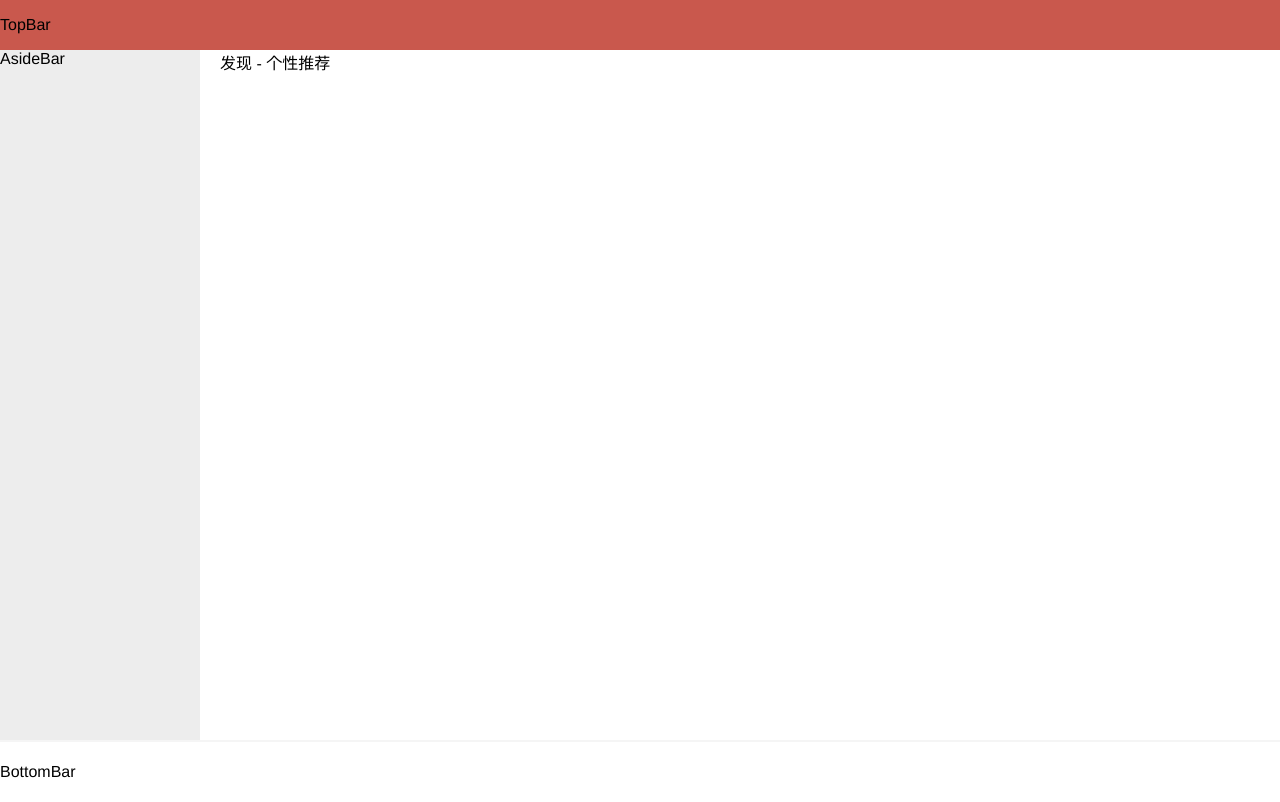
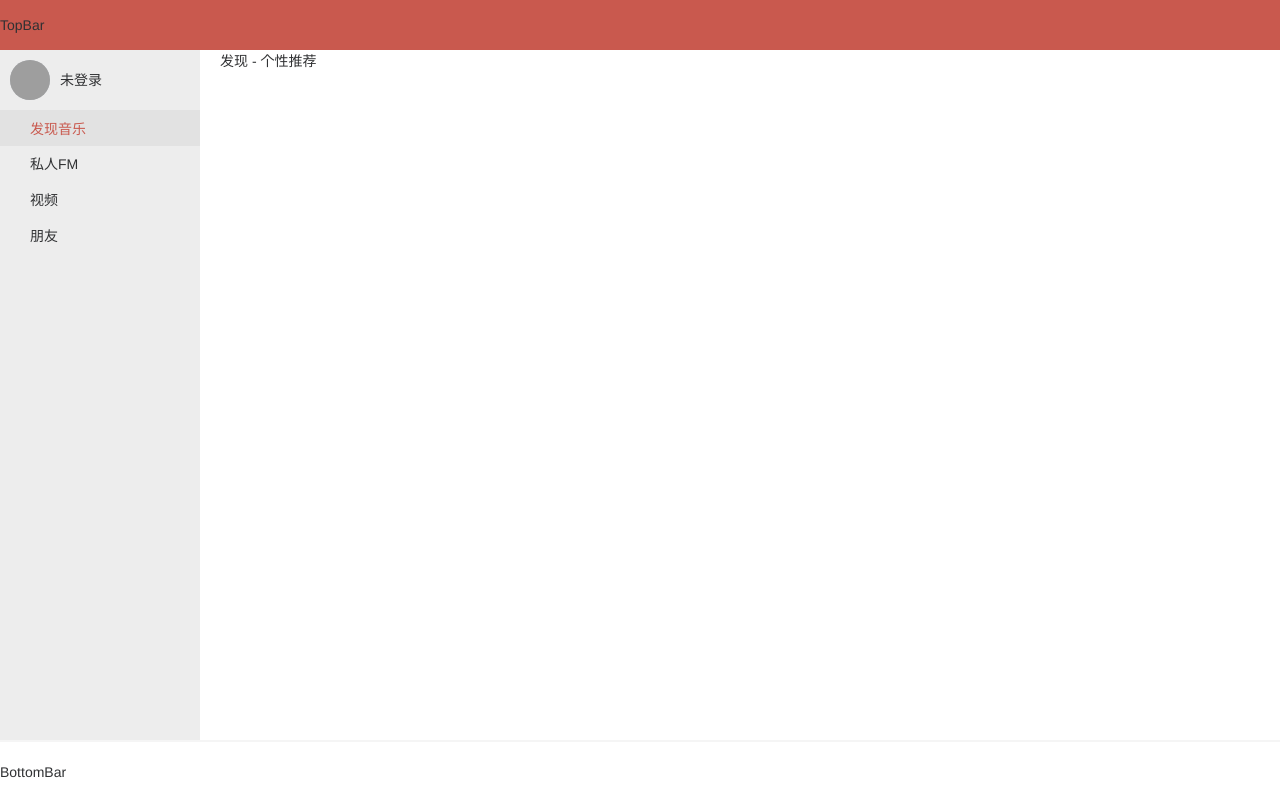
Before and after one commit to jianghaotian/CloudMusic, a Vue app: page /#/find in a window 1280 px wide. Built offline with nearby package versions, Linux system fonts and the light colour scheme; grey boxes are pictures that could not be loaded; a small style sheet from the web is missing.

Commit message:
完成侧边栏未登录的基本功能

```diff
--- a/public/index.html
+++ b/public/index.html
@@ -6,6 +6,8 @@
     <meta name="viewport" content="width=device-width,initial-scale=1.0">
     <link rel="icon" href="<%= BASE_URL %>favicon.ico">
     <title><%= htmlWebpackPlugin.options.title %></title>
+    <link rel="stylesheet" href="https://at.alicdn.com/t/font_1692577_6sanmjrn0fi.css">
+
   </head>
   <body>
     <noscript>
--- a/src/App.vue
+++ b/src/App.vue
@@ -40,21 +40,39 @@ export default class App extends Vue {
 
 <style lang="scss">
 html, body {
+  height: 100%;
   width: 100%;
-  height: 100%;
   margin: 0;
   padding: 0;
 }
+ul, li {
+  padding:0;
+  margin:0;
+  list-style:none
+}
+input {
+  outline: none;
+}
+a {
+  text-decoration: none;
+  color: #303133;
+  &:link{text-decoration: none;}
+  &:visited {text-decoration: none;}
+  &:hover {text-decoration: none;}
+  &:active {text-decoration: none;}
+}
 #app {
+  height: 100%;
   width: 100%;
-  height: 100%;
   font-family: "Helvetica Neue", Helvetica, "PingFang SC", "Hiragino Sans GB", "Microsoft YaHei", "微软雅黑", Arial,sans-serif;
+  font-size: 14px;
+  color: #303133;
   -webkit-font-smoothing: antialiased;
   -moz-osx-font-smoothing: grayscale;
 }
 .el-container {
+  height: 100%;
   width: 100%;
-  height: 100%;
 }
 .el-header {
   padding: 0;
--- a/src/components/aside/AsideBar.vue
+++ b/src/components/aside/AsideBar.vue
@@ -1,6 +1,40 @@
 <template>
   <div class="aside_bar">
-    AsideBar
+    <div class="user">
+      <el-avatar :size="40" :src="avatarUrl">
+        <img src="https://cube.elemecdn.com/3/7c/3ea6beec64369c2642b92c6726f1epng.png"/>
+      </el-avatar>
+      <div>
+        <span>未登录</span>
+        <i class="iconfont icon-arrLeft"></i>
+      </div>
+    </div>
+    <ul>
+      <router-link to="/find">
+        <li :class="{select: $route.name === 'find'}">
+          <i class="iconfont icon-find" :style="{fontSize: '18px'}"></i>
+          发现音乐
+        </li>
+      </router-link>
+      <router-link to="/fm">
+        <li :class="{select: $route.name === 'fm'}">
+          <i class="iconfont icon-fm"></i>
+          私人FM
+        </li>
+      </router-link>
+      <router-link to="/video">
+        <li :class="{select: $route.name === 'video'}">
+          <i class="iconfont icon-video"></i>
+          视频
+        </li>
+      </router-link>
+      <router-link to="/friend">
+        <li :class="{select: $route.name === 'friend'}">
+          <i class="iconfont icon-friend"></i>
+          朋友
+        </li>
+      </router-link>
+    </ul>
   </div>
 </template>
 
@@ -9,16 +43,54 @@ import { Component, Prop, Vue } from 'vue-property-decorator';
 
 @Component
 export default class AsideBar extends Vue {
-
+  avatarUrl : string = '';
 
 }
 </script>
 
 <style lang="scss" scoped>
 .aside_bar {
+  display: flex;
+  flex-direction: column;
   height: 100%;
   background-color: #ededed;
 
+
+  .user {
+    display: flex;
+    height: 40px;
+    width: 100%;
+    padding: 10px;
+
+    div {
+      margin-left: 10px;
+      line-height: 40px;
+
+      i {
+        margin-left: 10px;
+        color: #8e8e8e;
+      }
+    }
+  }
+
+}
+ul {
+  li {
+    height: 36px;
+    line-height: 36px;
+    padding-left: 20px;
+
+    &:hover {
+      background-color: #e7e7e7;
+    }
+    i {
+      margin-right: 10px;
+    }
+  }
+}
+.select {
+  background-color: #e2e2e2;
+  color: #c9594e
 }
 
 </style>
--- a/src/components/top/TopBar.vue
+++ b/src/components/top/TopBar.vue
@@ -17,7 +17,7 @@ export default class TopBar extends Vue {
 <style lang="scss" scoped>
 .top_bar {
 
-  background-color: #c9584d;
+  background-color: #c9594e;
 
 }
 
--- a/src/elementUI/index.ts
+++ b/src/elementUI/index.ts
@@ -4,7 +4,8 @@ import {
   Header,
   Aside,
   Main,
-  Footer
+  Footer,
+  Avatar,
 
 
 } from 'element-ui';
@@ -14,3 +15,4 @@ Vue.use(Header);
 Vue.use(Aside);
 Vue.use(Main);
 Vue.use(Footer);
+Vue.use(Avatar);
```
